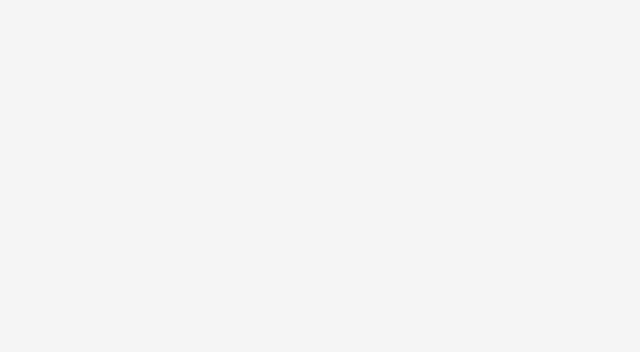
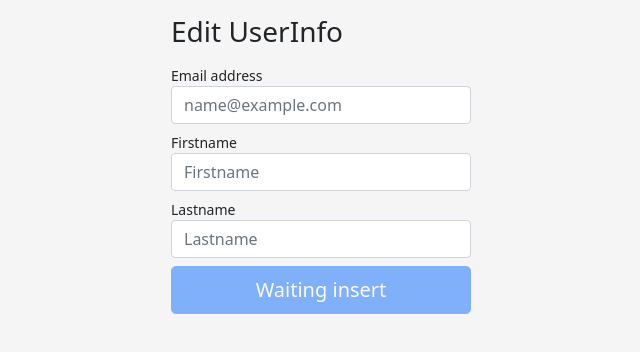
Before and after one commit to pakjonghun/adminPageWithReact, a React (Create React App) app: page /users/edit/1 in a window 1280 px wide. Before the commit this address had no page. Shown: the top 352 px of the page, without its empty margins (319-959 px from the left). Built offline with nearby package versions, Linux system fonts and the light colour scheme.

Commit message:
Add:유저 정보 수정 기능 추가

```diff
--- a/src/App.tsx
+++ b/src/App.tsx
@@ -6,6 +6,7 @@ import Dashboard from "./pages/Dashboard";
 import Login from "./pages/Login";
 import Register from "./pages/Register";
 import UserCreate from "./pages/user/UserCreate";
+import UserEdit from "./pages/user/UserEdit";
 import Users from "./pages/user/Users";
 
 function App() {
@@ -19,6 +20,7 @@ function App() {
           <Route path="/login" element={<Login />} />
           <Route path="/users">
             <Route path="create" element={<UserCreate />} />
+            <Route path="edit/:id" element={<UserEdit />} />
           </Route>
         </Routes>
       </BrowserRouter>
--- a/src/model/user.ts
+++ b/src/model/user.ts
@@ -4,8 +4,8 @@ export interface IUser {
   firstname: string;
   lastname: string;
   email: string;
-  role: IRole;
-  name: string;
+  role?: IRole;
+  name?: string;
 }
 
 export class User implements IUser {
--- /dev/null
+++ b/src/pages/user/UserEdit.tsx
@@ -0,0 +1,107 @@
+import axios from "axios";
+import { FC, useEffect, useState } from "react";
+import { FieldValues, SubmitHandler, useForm } from "react-hook-form";
+import { Navigate, useLocation, useParams } from "react-router-dom";
+import styled from "styled-components";
+import ErrorMessage from "../../components/ErrorMessage";
+import { IUser, User } from "../../model/user";
+
+const UserEdit: FC = () => {
+  const [isRegistered, setIsRegistered] = useState<boolean>(false);
+  const [user, setUser] = useState<IUser>(new User(0, "", "", ""));
+  const { id } = useParams();
+  const lo = useLocation();
+  const location = lo.state as IUser;
+
+  const {
+    register,
+    handleSubmit,
+    formState: { errors, isValid },
+  } = useForm({
+    mode: "onChange",
+    defaultValues: {
+      firstname: location?.firstname,
+      lastname: location?.lastname,
+      email: location?.email,
+    },
+  });
+
+  const onSubmit: SubmitHandler<FieldValues> = async (value) => {
+    try {
+      await axios.put(`/users/${id}`, value);
+      setIsRegistered(true);
+    } catch (e) {
+      alert("edit failed");
+    }
+  };
+
+  if (isRegistered) {
+    return <Navigate replace to="/users" />;
+  }
+  console.log(user);
+
+  return (
+    <main className="form-signin">
+      <form onSubmit={handleSubmit(onSubmit)}>
+        <h1 className="h3 mb-3 fw-normal">Edit UserInfo </h1>
+
+        <label htmlFor="floatingInput">Email address</label>
+        <input
+          {...register("email", {
+            required: { value: true, message: "input email" },
+            pattern: {
+              value: /^[a-zA-Z0-9]+\@[a-zA-Z]+\.[a-zA-Z]+$/,
+              message: "email plz",
+            },
+          })}
+          className="form-control"
+          id="floatingInput"
+          placeholder="name@example.com"
+        />
+        {errors?.email?.message && (
+          <ErrorMessage message={errors.email.message} />
+        )}
+
+        <label htmlFor="floatingFirstname">Firstname</label>
+        <input
+          {...register("firstname", {
+            required: { value: true, message: "input firstname" },
+          })}
+          className="form-control"
+          id="floatingFirstname"
+          placeholder="Firstname"
+        />
+        {errors?.firstname?.message && (
+          <ErrorMessage message={errors.firstname.message} />
+        )}
+        <label htmlFor="floatingLastname">Lastname</label>
+        <input
+          {...register("lastname", {
+            required: { value: true, message: "input lastname" },
+          })}
+          className="form-control"
+          id="floatingLastname"
+          placeholder="Lastname"
+        />
+        {errors?.lastname?.message && (
+          <ErrorMessage message={errors.lastname.message} />
+        )}
+
+        <SubmitBtn
+          passValid={isValid}
+          className="w-100 btn btn-lg btn-primary"
+          type="submit"
+        >
+          {isValid ? "Edit" : "Waiting insert"}
+        </SubmitBtn>
+      </form>
+    </main>
+  );
+};
+
+const SubmitBtn = styled.button<{ passValid: boolean }>`
+  pointer-events: ${({ passValid }) => (passValid ? "auto" : "none")};
+  opacity: ${({ passValid }) => (passValid ? 1 : 0.5)};
+`;
+
+export default UserEdit;
--- a/src/pages/user/Users.tsx
+++ b/src/pages/user/Users.tsx
@@ -69,7 +69,7 @@ const Users = () => {
                 <td>{item.firstname}</td>
                 <td>{item.lastname}</td>
                 <td>{item.email}</td>
-                <td>{item.role.name}</td>
+                <td>{item.role?.name}</td>
                 <td>
                   <div className="btn-group mr-2">
                     <Link
@@ -78,6 +78,15 @@ const Users = () => {
                       className="btn btn-sm btn-outline-secondary"
                     >
                       Delete
+                    </Link>
+                  </div>
+                  <div className="btn-group mr-2">
+                    <Link
+                      to={`/users/edit/${item.id}`}
+                      className="btn btn-sm btn-outline-secondary"
+                      state={item}
+                    >
+                      Edit
                     </Link>
                   </div>
                 </td>
```
